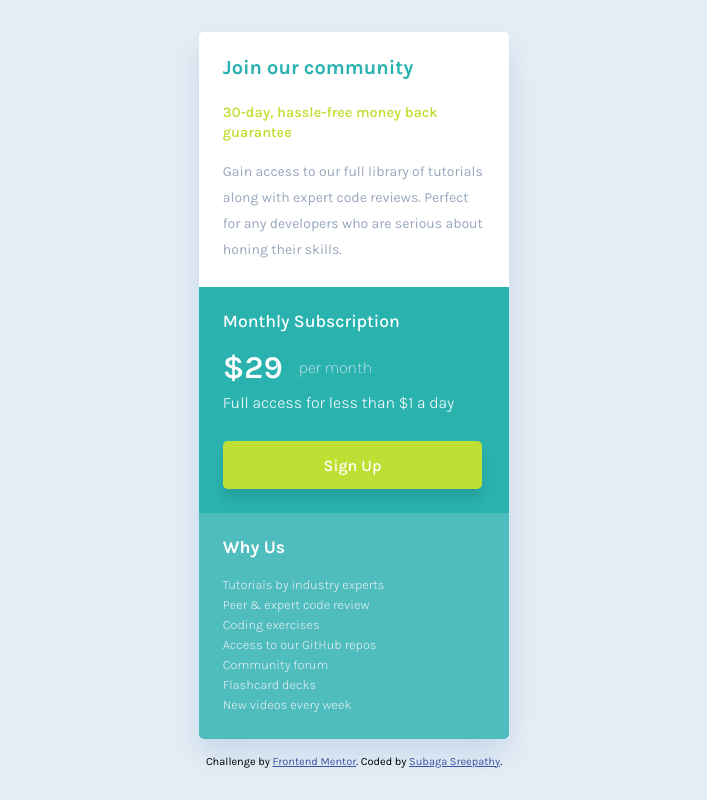
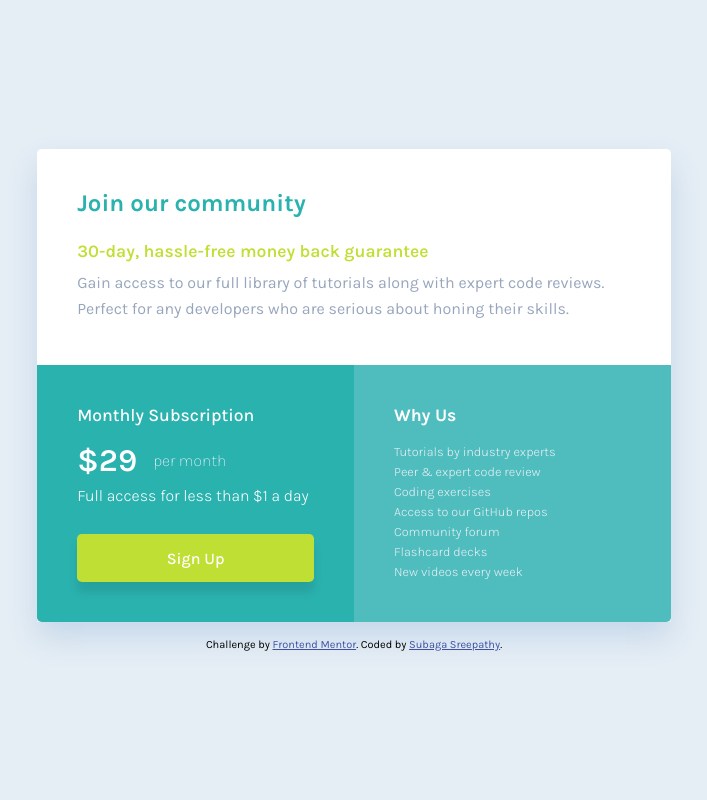
Before and after one commit to SubagaS/Frontend-Mentor, a plain HTML site: page single-price-grid-component-master/index.html in a window 1280 px wide. Shown: the whole page, without its empty margins (286-993 px from the left). Drawn offline with Linux system fonts and the light colour scheme.

Commit message:
Make desktop design

```diff
--- a/single-price-grid-component-master/index.html
+++ b/single-price-grid-component-master/index.html
@@ -15,9 +15,6 @@
     />
 
     <title>Frontend Mentor | Single Price Grid Component</title>
-
-    <!-- Feel free to remove these styles or customise in your own stylesheet 👍 -->
-    <style></style>
   </head>
   <body>
     <main class="main-container">
--- a/single-price-grid-component-master/styles.css
+++ b/single-price-grid-component-master/styles.css
@@ -28,7 +28,6 @@ body {
   padding: 0 2rem;
 }
 .main-container {
-  max-height: 45.12rem;
   max-width: 19.4rem;
   display: grid;
   grid-template-rows: auto auto auto;
@@ -86,7 +85,6 @@ body {
     font-size: 1rem;
     line-height: 1.6rem;
     font-weight: 300;
-    margin-bottom: 1.6rem;
   }
   button {
     font-family: 'Karla';
@@ -119,7 +117,6 @@ body {
     font-weight: 300;
   }
 }
-
 .attribution {
   font-size: 11px;
   text-align: center;
@@ -128,3 +125,42 @@ body {
 .attribution a {
   color: hsl(228, 45%, 44%);
 }
+@media only screen and (min-width: 45rem) {
+  .main-container {
+    max-width: 39.6rem;
+    grid-template-rows: 13.5rem 16.1rem;
+    grid-template-columns: 19.8rem 19.8rem;
+  }
+  .join-us-container {
+    grid-area: span 1 / span 3;
+    padding: 2.5rem;
+    h2 {
+      font-size: 1.5rem;
+      margin-bottom: 1.5rem;
+    }
+    p:nth-child(2) {
+      font-size: 1.1rem;
+      margin-bottom: 0.6rem;
+    }
+    p:nth-child(3) {
+      font-size: 1rem;
+    }
+  }
+  .subscription-container {
+    padding: 2.5rem;
+    border-radius: 0 0 0 0.3rem;
+    p:nth-child(3) {
+      margin-bottom: 1.6rem;
+    }
+    button {
+      min-width: 14.8rem;
+      min-height: 3rem;
+      padding: 0.3rem 5.5rem;
+      font-size: 1rem;
+    }
+  }
+  .about-us-container {
+    padding: 2.5rem;
+    border-radius: 0 0 0.3rem 0;
+  }
+}
```
